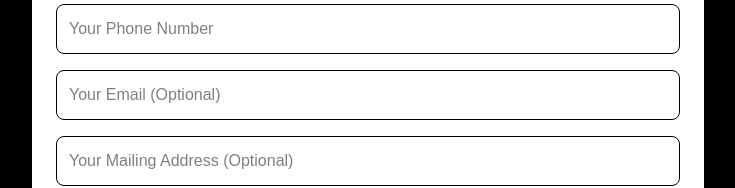
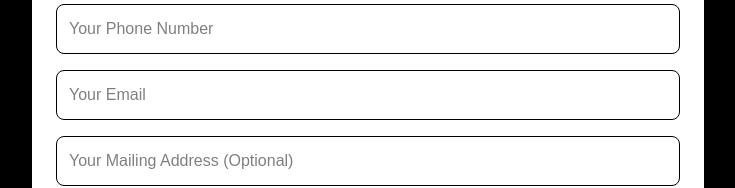
Before and after one commit to RuachStudio/available, a Next.js app: page /register in a window 1280 px wide. Shown: the part 207-395 px from the top of the page, without its empty margins (272-1007 px from the left). Built offline with nearby package versions, Linux system fonts and the light colour scheme.

Commit message:
Updated prisma and more...

```diff
--- a/src/app/components/ConferenceRegistration.tsx
+++ b/src/app/components/ConferenceRegistration.tsx
@@ -85,7 +85,7 @@ export default function ConferenceRegistration({ isOpen, onClose }: ConferenceRe
         {/* Primary Contact */}
         <input name="contactName" type="text" placeholder="Your Full Name" required className="w-full p-3 border rounded-lg" onChange={handleChange} />
         <input name="contactPhone" type="tel" placeholder="Your Phone Number" required className="w-full p-3 border rounded-lg" onChange={handleChange} />
-        <input name="contactEmail" type="email" placeholder="Your Email (Optional)" className="w-full p-3 border rounded-lg" onChange={handleChange} />
+        <input name="contactEmail" type="email" placeholder="Your Email" required className="w-full p-3 border rounded-lg" onChange={handleChange} />
         <input name="contactAddress" type="text" placeholder="Your Mailing Address (Optional)" className="w-full p-3 border rounded-lg" onChange={handleChange} />
 
         {/* T-Shirt Size for Primary Contact */}
--- a/src/app/components/CountdownSection.tsx
+++ b/src/app/components/CountdownSection.tsx
@@ -2,7 +2,7 @@
 import { useEffect, useState } from "react";
 import { motion } from "framer-motion";
 
-const EVENT_DATE = new Date("2025-08-08T19:00:00-05:00");
+const EVENT_DATE = new Date("2025-08-15T19:00:00-05:00");
 
 function getTimeLeft(target: Date) {
   const now = new Date().getTime();
```
